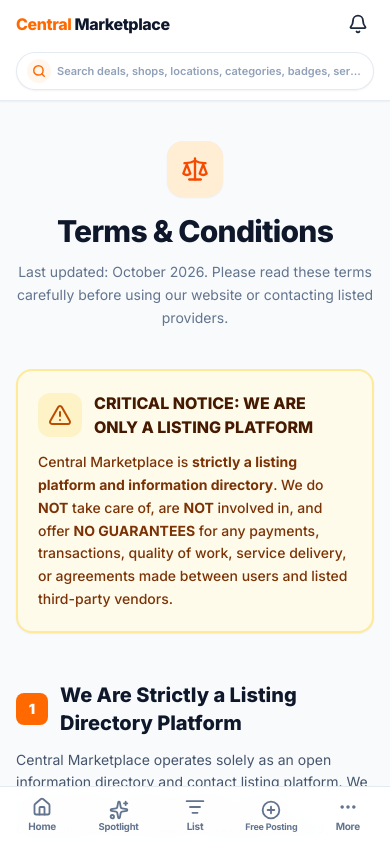
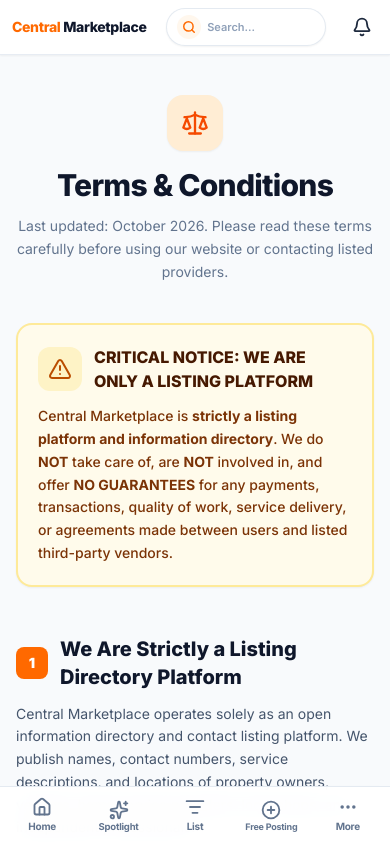
Before and after one commit to bala290498/central-marketplace-03, a Next.js app: page /terms in a window 390 px wide. Shown: the top 843 px of the page. Built offline with nearby package versions, Linux system fonts and the light colour scheme.

Commit message:
feat: position compact search bar inline right before bell icon in mobile header and use createPortal for search modal

```diff
--- a/src/components/ListingsView.tsx
+++ b/src/components/ListingsView.tsx
@@ -335,6 +335,7 @@
             userAreaLabel={userAreaLabel}
             onDetectLocation={detectLocation}
             isLocating={isLocating}
+            onOpenSearch={() => setIsSearchModalOpen(true)}
             isSticky={false}
           />
         </div>
--- a/src/components/Navbar.tsx
+++ b/src/components/Navbar.tsx
@@ -90,16 +90,16 @@
           isSticky ? "sticky top-0" : ""
         } bg-white/95 backdrop-blur-md border-b border-slate-200/80 py-2 sm:py-2.5 shadow-xs`}
       >
-        <div className="max-w-7xl mx-auto px-4 sm:px-6 space-y-2">
-          <div className="flex items-center justify-between gap-2 sm:gap-4">
+        <div className="max-w-7xl mx-auto px-3 sm:px-6">
+          <div className="flex items-center justify-between gap-1.5 sm:gap-4">
             {/* Brand Title + Location (Left Side) */}
-            <div className="flex items-center gap-2.5 sm:gap-3.5 min-w-0 flex-shrink-0">
+            <div className="flex items-center gap-2 sm:gap-3.5 min-w-0 flex-shrink-0">
               <div className="flex flex-col items-start min-w-0">
                 <Link
                   href="/"
                   className="inline-flex items-center outline-none focus:outline-none focus:ring-0 rounded-lg transition-colors group flex-shrink-0"
                 >
-                  <span className="font-extrabold text-base sm:text-lg tracking-tight whitespace-nowrap">
+                  <span className="font-extrabold text-sm xs:text-base sm:text-lg tracking-tight whitespace-nowrap">
                     <span className="text-orange-500">Central</span>{" "}
                     <span className="text-slate-900">Marketplace</span>
                   </span>
@@ -111,7 +111,7 @@
                     type="button"
                     onClick={onDetectLocation}
                     disabled={isLocating}
-                    className="lg:hidden inline-flex items-center gap-1 text-[11px] font-bold text-slate-600 hover:text-orange-600 transition-colors cursor-pointer bg-transparent border-0 p-0 outline-none min-w-0 truncate mt-0.5"
+                    className="lg:hidden inline-flex items-center gap-1 text-[10px] sm:text-[11px] font-bold text-slate-600 hover:text-orange-600 transition-colors cursor-pointer bg-transparent border-0 p-0 outline-none min-w-0 truncate mt-0.5"
                     title={userAreaLabel ? `Location: ${userAreaLabel}` : "Allow location access"}
                   >
                     {isLocating ? (
@@ -122,7 +122,7 @@
                     ) : userLocation && userAreaLabel ? (
                       <>
                         <MapPin className="w-3 h-3 text-orange-500 flex-shrink-0" />
-                        <span className="text-slate-800 font-bold truncate max-w-[160px]">
+                        <span className="text-slate-800 font-bold truncate max-w-[110px] sm:max-w-[160px]">
                           {userAreaLabel}
                         </span>
                       </>
@@ -174,16 +174,16 @@
               )}
             </div>
 
-            {/* Desktop Search Bar in Header */}
-            <div className="hidden md:block flex-1 max-w-sm lg:max-w-md mx-2 sm:mx-3">
+            {/* Compact Search Bar (Desktop & Mobile - inline right before Bell icon!) */}
+            <div className="flex-1 min-w-0 mx-1 sm:mx-3 max-w-[160px] xs:max-w-[200px] md:max-w-sm lg:max-w-md">
               <SearchBarTrigger
                 onClick={handleSearchClick}
-                placeholder="Search deals, shops, locations, categories, badges, services..."
+                placeholder="Search..."
               />
             </div>
 
             {/* Right Side: Desktop Nav Links + Notification Bell */}
-            <div className="flex items-center gap-1 sm:gap-2 flex-shrink-0 ml-auto md:ml-0">
+            <div className="flex items-center gap-1 sm:gap-2 flex-shrink-0">
               {/* Desktop Nav Links */}
               <nav className="hidden md:flex items-center space-x-1 sm:space-x-2">
                 {mainNavLinks.map((link) => {
@@ -277,14 +277,6 @@
             </div>
           </div>
 
-          {/* Mobile Search Bar in Header (< md) */}
-          <div className="md:hidden w-full pt-1 pb-0.5">
-            <SearchBarTrigger
-              onClick={handleSearchClick}
-              placeholder="Search deals, shops, locations, categories, badges, services..."
-            />
-          </div>
-
           {children}
         </div>
       </header>
--- a/src/components/SearchModal.tsx
+++ b/src/components/SearchModal.tsx
@@ -1,6 +1,7 @@
 "use client";
 
 import React, { useState, useEffect, useRef, useMemo } from "react";
+import { createPortal } from "react-dom";
 import { useRouter } from "next/navigation";
 import { Offer, UserLocation } from "@/types/offer";
 import { offerArea } from "@/lib/utils";
@@ -30,7 +31,12 @@
 }: SearchModalProps) {
   const router = useRouter();
   const [query, setQuery] = useState(initialQuery);
+  const [mounted, setMounted] = useState(false);
   const inputRef = useRef<HTMLInputElement>(null);
+
+  useEffect(() => {
+    setMounted(true);
+  }, []);
 
   useEffect(() => {
     if (isOpen) {
@@ -80,7 +86,7 @@
     });
   }, [offers, query]);
 
-  if (!isOpen) return null;
+  if (!isOpen || !mounted) return null;
 
   const handleSelectFinding = (offer: Offer) => {
     onClose();
@@ -112,8 +118,8 @@
     "Property",
   ];
 
-  return (
-    <div className="fixed inset-0 z-50 flex flex-col items-center justify-start bg-slate-900/60 backdrop-blur-md p-2 sm:p-4 animate-in fade-in duration-200">
+  return createPortal(
+    <div className="fixed inset-0 z-[100] flex flex-col items-center justify-start bg-slate-900/60 backdrop-blur-md p-2 sm:p-4 animate-in fade-in duration-200">
       {/* Modal Container */}
       <div className="w-full max-w-2xl bg-white shadow-2xl rounded-2xl border border-slate-200 overflow-hidden flex flex-col max-h-[90vh] sm:max-h-[85vh] mt-2 sm:mt-8 animate-in zoom-in-95 duration-200">
 
@@ -132,7 +138,7 @@
             <button
               type="button"
               onClick={() => setQuery("")}
-              className="p-1 rounded-full text-slate-400 hover:text-slate-600 hover:bg-slate-200/60 transition-colors"
+              className="p-1 rounded-full text-slate-400 hover:text-slate-600 hover:bg-slate-200/60 transition-colors cursor-pointer"
               title="Clear search"
             >
               <X className="w-4 h-4" />
@@ -260,6 +266,7 @@
           </button>
         </div>
       </div>
-    </div>
+    </div>,
+    document.body
   );
 }
```
